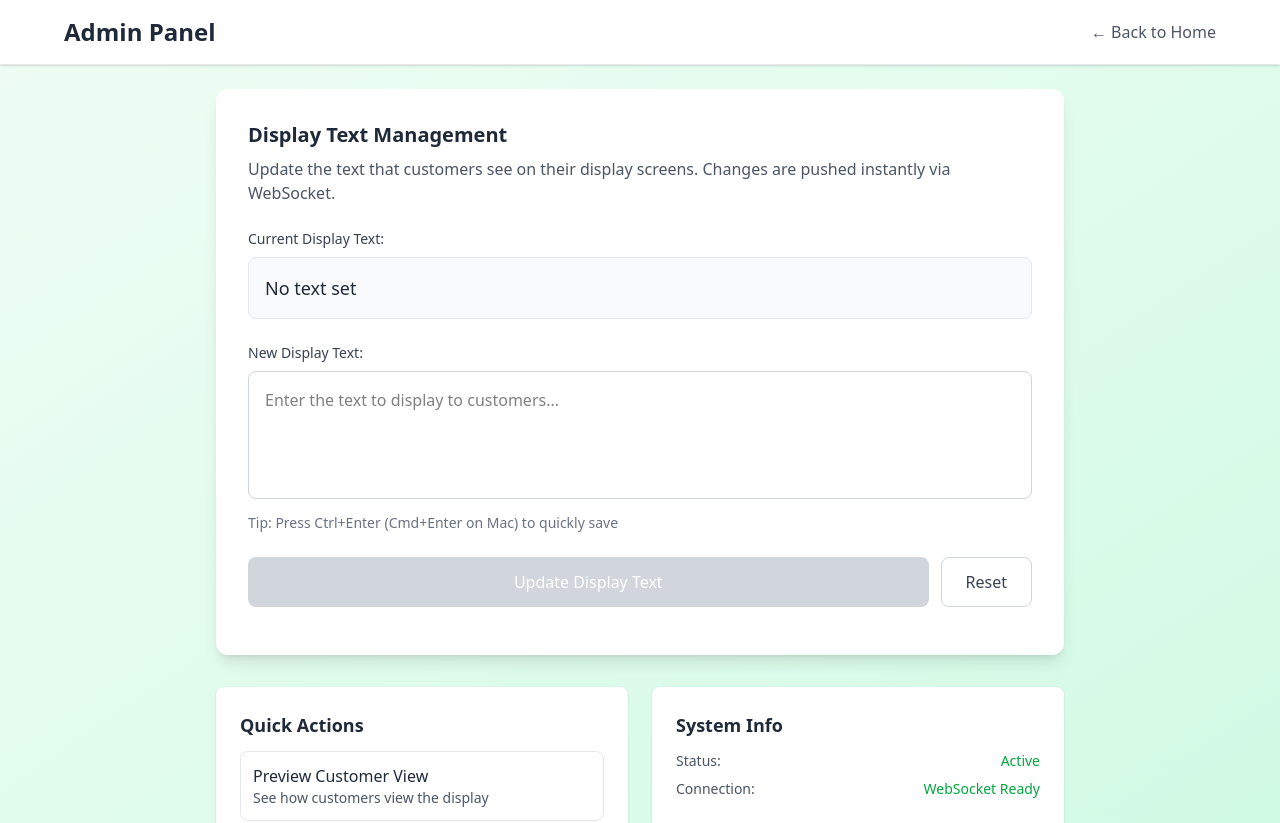
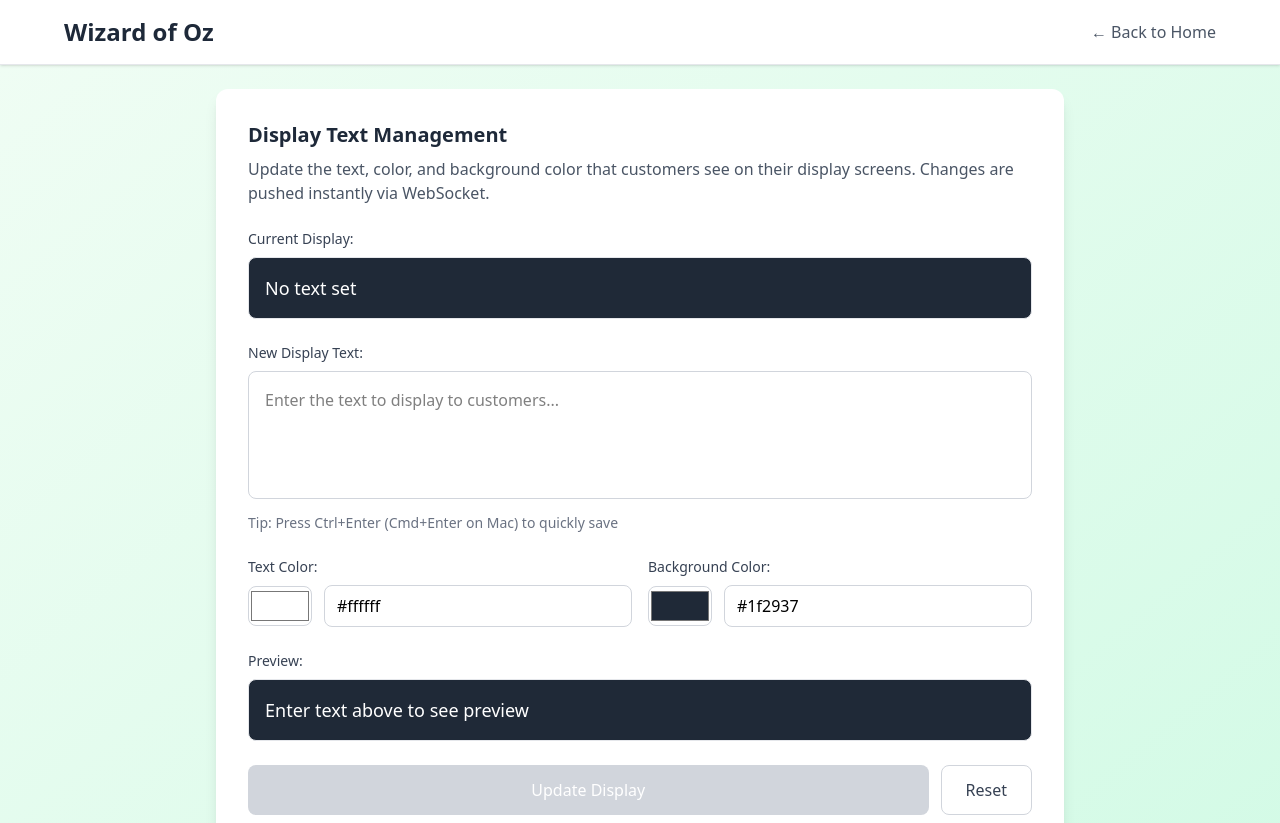
Before and after one commit to byte-wolf/uni-glasses, a SvelteKit app: page /admin in a window 1280 px wide. Shown: the top 823 px of the page. Built offline with nearby package versions, Linux system fonts and the light colour scheme; no server answers; the database is empty.

Commit message:
Add colors

```diff
--- a/src/lib/server/db/schema.ts
+++ b/src/lib/server/db/schema.ts
@@ -8,5 +8,7 @@ export const user = sqliteTable('user', {
 export const displayText = sqliteTable('display_text', {
 	id: integer('id').primaryKey(),
 	content: text('content').notNull().default('Welcome to our display system!'),
+	textColor: text('text_color').notNull().default('#ffffff'),
+	backgroundColor: text('background_color').notNull().default('#1f2937'),
 	updatedAt: integer('updated_at', { mode: 'timestamp' }).notNull().$defaultFn(() => new Date())
 });
--- a/src/lib/server/websocket.ts
+++ b/src/lib/server/websocket.ts
@@ -1,5 +1,6 @@
 import type { HttpServer, ViteDevServer } from 'vite';
 import { Server, type Socket } from 'socket.io';
+import type { DisplayData } from '$lib/types';
 
 const webSocketServer = {
     name: 'webSocketServer',
@@ -15,8 +16,8 @@ function injectSocketIO(server: HttpServer | null) {
 
     io.on('connection', (socket) => {
 
-        socket.on('text-update', (text: string) => {
-            io.emit('text-update', text);
+        socket.on('text-update', (data: DisplayData) => {
+            io.emit('text-update', data);
         });
     });
 
--- /dev/null
+++ b/src/lib/types.ts
@@ -0,0 +1,9 @@
+export interface DisplayData {
+    content: string;
+    textColor: string;
+    backgroundColor: string;
+}
+
+export interface DisplayResponse extends DisplayData {
+    updatedAt: Date;
+}
--- a/src/routes/admin/+page.svelte
+++ b/src/routes/admin/+page.svelte
@@ -2,11 +2,16 @@
 	import { io } from 'socket.io-client';
 	import { onMount } from 'svelte';
 	import { goto } from '$app/navigation';
+	import type { DisplayData } from '$lib/types';
 
 	const socket = io();
 
 	let currentText = $state('');
+	let currentTextColor = $state('#ffffff');
+	let currentBackgroundColor = $state('#1f2937');
 	let newText = $state('');
+	let newTextColor = $state('#ffffff');
+	let newBackgroundColor = $state('#1f2937');
 	let isSaving = $state(false);
 	let saveStatus = $state('');
 	let lastUpdated = $state('');
@@ -16,7 +21,11 @@
 			const response = await fetch('/api/text');
 			const data = await response.json();
 			currentText = data.content || '';
+			currentTextColor = data.textColor || '#ffffff';
+			currentBackgroundColor = data.backgroundColor || '#1f2937';
 			newText = currentText;
+			newTextColor = currentTextColor;
+			newBackgroundColor = currentBackgroundColor;
 			lastUpdated = data.updatedAt ? new Date(data.updatedAt).toLocaleString() : '';
 		} catch (error) {
 			console.error('Failed to load current text:', error);
@@ -31,19 +40,27 @@
 		saveStatus = 'Saving...';
 
 		try {
-			socket.emit('text-update', newText.trim());
+			const updateData: DisplayData = {
+				content: newText.trim(),
+				textColor: newTextColor,
+				backgroundColor: newBackgroundColor
+			};
+
+			socket.emit('text-update', updateData);
 
 			const response = await fetch('/api/text', {
 				method: 'POST',
 				headers: {
 					'Content-Type': 'application/json'
 				},
-				body: JSON.stringify({ content: newText.trim() })
+				body: JSON.stringify(updateData)
 			});
 
 			if (response.ok) {
 				const data = await response.json();
 				currentText = data.content;
+				currentTextColor = data.textColor;
+				currentBackgroundColor = data.backgroundColor;
 				lastUpdated = new Date(data.updatedAt).toLocaleString();
 				saveStatus = 'Text updated successfully!';
 				setTimeout(() => (saveStatus = ''), 3000);
@@ -67,13 +84,21 @@
 			updateText();
 		}
 	}
+
+	function hasChanges() {
+		return (
+			newText.trim() !== currentText ||
+			newTextColor !== currentTextColor ||
+			newBackgroundColor !== currentBackgroundColor
+		);
+	}
 </script>
 
 <div class="min-h-screen bg-gradient-to-br from-green-50 to-emerald-100">
 	<!-- Header -->
 	<header class="border-b border-gray-200 bg-white p-4 shadow-sm">
 		<div class="mx-auto flex max-w-6xl items-center justify-between">
-			<h1 class="text-2xl font-bold text-gray-800">Admin Panel</h1>
+			<h1 class="text-2xl font-bold text-gray-800">Wizard of Oz</h1>
 			<div class="flex items-center gap-4">
 				<span class="text-sm text-gray-600">
 					{lastUpdated ? `Last updated: ${lastUpdated}` : ''}
@@ -94,16 +119,19 @@
 			<div class="mb-6">
 				<h2 class="mb-2 text-xl font-semibold text-gray-800">Display Text Management</h2>
 				<p class="text-gray-600">
-					Update the text that customers see on their display screens. Changes are pushed instantly
-					via WebSocket.
+					Update the text, color, and background color that customers see on their display screens.
+					Changes are pushed instantly via WebSocket.
 				</p>
 			</div>
 
 			<!-- Current Text Display -->
 			<div class="mb-6">
-				<label class="mb-2 block text-sm font-medium text-gray-700">Current Display Text:</label>
-				<div class="rounded-lg border border-gray-200 bg-gray-50 p-4">
-					<div class="text-lg font-medium text-gray-800">
+				<label class="mb-2 block text-sm font-medium text-gray-700">Current Display:</label>
+				<div
+					class="rounded-lg border border-gray-200 p-4"
+					style="background-color: {currentBackgroundColor};"
+				>
+					<div class="text-lg font-medium" style="color: {currentTextColor};">
 						{currentText || 'No text set'}
 					</div>
 				</div>
@@ -127,19 +155,83 @@
 				</div>
 			</div>
 
+			<!-- Color Controls -->
+			<div class="mb-6 grid gap-4 md:grid-cols-2">
+				<div>
+					<label for="textColor" class="mb-2 block text-sm font-medium text-gray-700">
+						Text Color:
+					</label>
+					<div class="flex items-center gap-3">
+						<input
+							id="textColor"
+							type="color"
+							bind:value={newTextColor}
+							disabled={isSaving}
+							class="h-10 w-16 cursor-pointer rounded-lg border border-gray-300 disabled:cursor-not-allowed"
+						/>
+						<input
+							type="text"
+							bind:value={newTextColor}
+							disabled={isSaving}
+							pattern="^#[0-9A-Fa-f]{6}$"
+							placeholder="#ffffff"
+							class="flex-1 rounded-lg border border-gray-300 px-3 py-2 focus:border-green-500 focus:ring-2 focus:ring-green-500 disabled:bg-gray-100"
+						/>
+					</div>
+				</div>
+
+				<div>
+					<label for="backgroundColor" class="mb-2 block text-sm font-medium text-gray-700">
+						Background Color:
+					</label>
+					<div class="flex items-center gap-3">
+						<input
+							id="backgroundColor"
+							type="color"
+							bind:value={newBackgroundColor}
+							disabled={isSaving}
+							class="h-10 w-16 cursor-pointer rounded-lg border border-gray-300 disabled:cursor-not-allowed"
+						/>
+						<input
+							type="text"
+							bind:value={newBackgroundColor}
+							disabled={isSaving}
+							pattern="^#[0-9A-Fa-f]{6}$"
+							placeholder="#1f2937"
+							class="flex-1 rounded-lg border border-gray-300 px-3 py-2 focus:border-green-500 focus:ring-2 focus:ring-green-500 disabled:bg-gray-100"
+						/>
+					</div>
+				</div>
+			</div>
+
+			<!-- Preview -->
+			<div class="mb-6">
+				<label class="mb-2 block text-sm font-medium text-gray-700">Preview:</label>
+				<div
+					class="rounded-lg border border-gray-200 p-4"
+					style="background-color: {newBackgroundColor};"
+				>
+					<div class="text-lg font-medium" style="color: {newTextColor};">
+						{newText || 'Enter text above to see preview'}
+					</div>
+				</div>
+			</div>
+
 			<!-- Action Buttons -->
 			<div class="mb-4 flex gap-3">
 				<button
 					onclick={updateText}
-					disabled={isSaving || newText.trim() === '' || newText.trim() === currentText}
+					disabled={isSaving || newText.trim() === '' || !hasChanges()}
 					class="flex-1 rounded-lg bg-green-600 px-6 py-3 font-medium text-white transition-colors hover:bg-green-700 disabled:cursor-not-allowed disabled:bg-gray-300"
 				>
-					{isSaving ? 'Updating...' : 'Update Display Text'}
+					{isSaving ? 'Updating...' : 'Update Display'}
 				</button>
 
 				<button
 					onclick={() => {
 						newText = currentText;
+						newTextColor = currentTextColor;
+						newBackgroundColor = currentBackgroundColor;
 						saveStatus = '';
 					}}
 					disabled={isSaving}
--- a/src/routes/view/+page.svelte
+++ b/src/routes/view/+page.svelte
@@ -2,10 +2,13 @@
 	import { onMount, onDestroy } from 'svelte';
 	import { goto } from '$app/navigation';
 	import { io } from 'socket.io-client';
+	import type { DisplayData } from '$lib/types';
 
 	const socket = io();
 
 	let displayText = $state('Connecting...');
+	let textColor = $state('#ffffff');
+	let backgroundColor = $state('#1f2937');
 	let connectionStatus = $state('connecting');
 	let reconnectAttempts = $state(0);
 	let maxReconnectAttempts = 5;
@@ -20,8 +23,10 @@
 				reconnectAttempts = 0;
 			});
 
-			socket.on('text-update', (text: string) => {
-				displayText = text;
+			socket.on('text-update', (data: DisplayData) => {
+				displayText = data.content;
+				textColor = data.textColor;
+				backgroundColor = data.backgroundColor;
 			});
 
 			socket.on('disconnect', () => {
@@ -57,6 +62,8 @@
 			.then((data) => {
 				if (data.content) {
 					displayText = data.content;
+					textColor = data.textColor || '#ffffff';
+					backgroundColor = data.backgroundColor || '#1f2937';
 				}
 			})
 			.catch((error) => {
@@ -135,9 +142,12 @@
 
 	<!-- Main Display Area -->
 	<main class="flex flex-1 items-center justify-center p-8">
-		<div class="w-full max-w-4xl text-center">
-			<div class="rounded-xl border border-gray-700 bg-gray-800 p-12 shadow-2xl">
-				<div class="text-4xl leading-tight font-bold md:text-6xl lg:text-7xl">
+		<div class="max-w-4xl text-center">
+			<div class="px-8 py-2 shadow-2xl" style="background-color: {backgroundColor};">
+				<div
+					class="text-4xl leading-tight font-bold md:text-6xl lg:text-7xl"
+					style="color: {textColor};"
+				>
 					{displayText}
 				</div>
 			</div>
```
Also changed, not shown: src/routes/api/text/+server.ts (+21 -2 lines).
